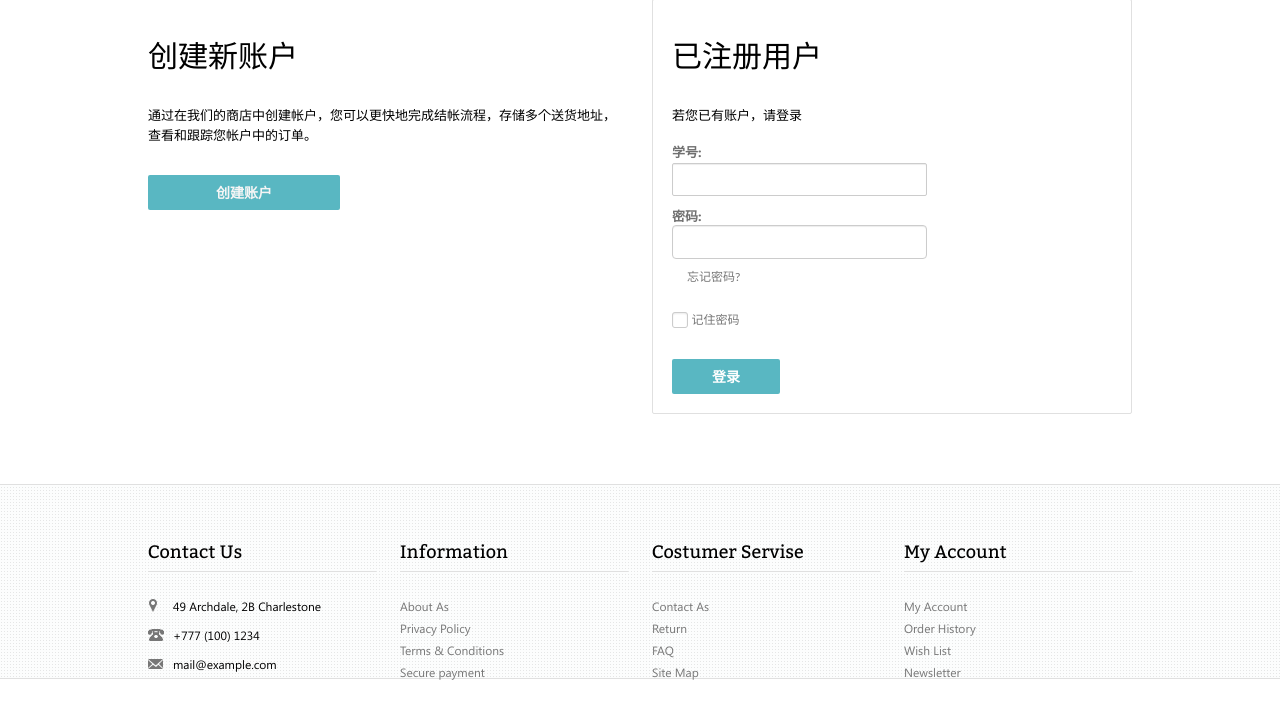
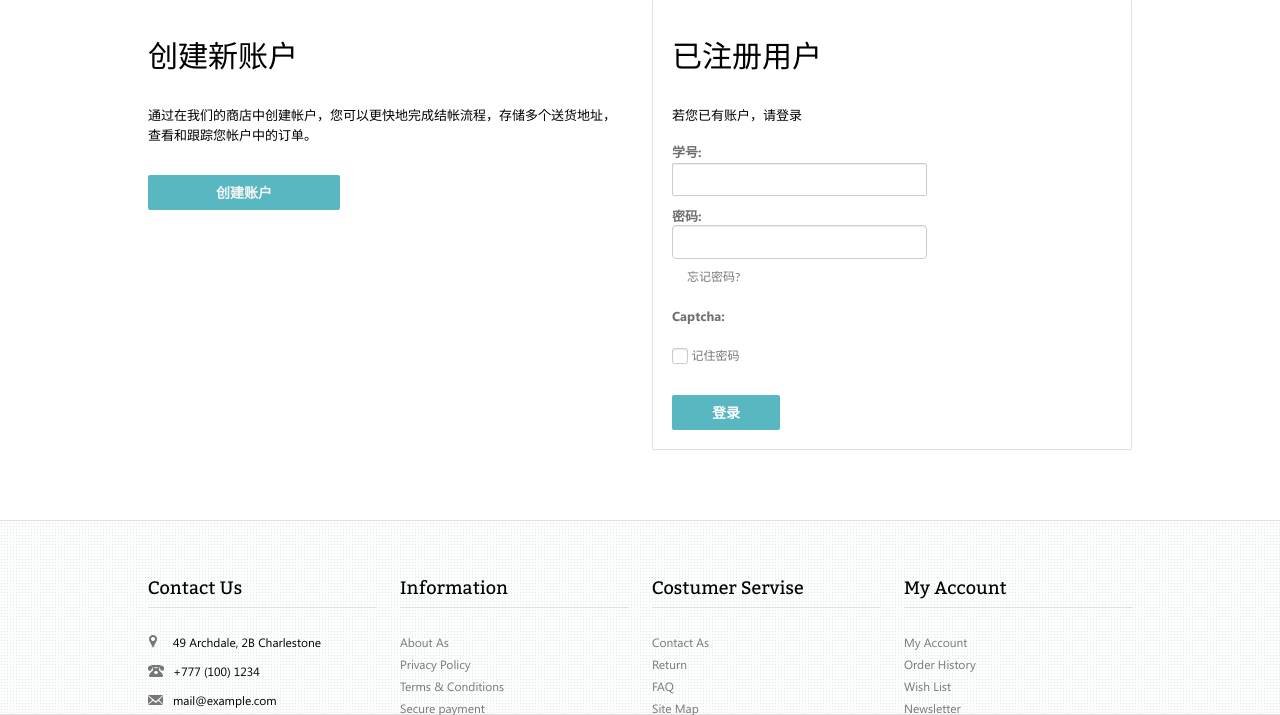
Before and after one commit to Tao-kun/bookStore, a Django app: page /login/ in a window 1280 px wide. Shown: the part 419-1134 px from the top of the page. Before the commit the page ends 1099 px from the top, so only its background shows below. Run offline with Django 3.2, Linux system fonts and the light colour scheme; some libraries are stand-ins or nearby versions.

Commit message:
添加登录页面的验证码功能

```diff
--- a/src/BookStore/settings.py
+++ b/src/BookStore/settings.py
@@ -40,7 +40,8 @@
     'django.contrib.staticfiles',
     'login_manage',
     'watch_buy',
-    'after_sold'
+    'after_sold',
+    'captcha'
 ]
 
 MIDDLEWARE = [
@@ -58,8 +59,7 @@
 TEMPLATES = [
     {
         'BACKEND': 'django.template.backends.django.DjangoTemplates',
-        'DIRS': [os.path.join(BASE_DIR, 'templates')]
-        ,
+        'DIRS': [os.path.join(BASE_DIR, 'templates')],
         'APP_DIRS': True,
         'OPTIONS': {
             'context_processors': [
--- a/src/BookStore/urls.py
+++ b/src/BookStore/urls.py
@@ -13,7 +13,7 @@
     1. Import the include() function: from django.conf.urls import url, include
     2. Add a URL to urlpatterns:  url(r'^blog/', include('blog.urls'))
 """
-from django.conf.urls import url
+from django.conf.urls import url, include
 from django.contrib import admin
 
 from after_sold import views as after_sold_views
@@ -44,7 +44,7 @@
     url(r'^product_page/', watch_buy_views.good_detail),
     url(r'^add_order/', watch_buy_views.add_order),
     url(r'^past_comment/', post_comments),
-    url(r'^show_comments/',watch_buy_views.show_comments),
+    url(r'^show_comments/', watch_buy_views.show_comments),
     url(r'^see_order/', after_sold_views.see_order),
     url(r'^order_detail/', after_sold_views.order_detail),
     url(r'^delete_item/', watch_buy_views.delete_item),
@@ -57,6 +57,6 @@
     url(r'^comment_order/', after_sold_views.comment_order),
     url(r'^cancel_return/', after_sold_views.cancel_return),
     url(r'^search/', watch_buy_views.search),
-    url(r'^$', login_manage_views.index)
-
+    url(r'^$', login_manage_views.index),
+    url(r'captcha/', include('captcha.urls'))
 ]
--- a/src/login_manage/forms.py
+++ b/src/login_manage/forms.py
@@ -1,4 +1,5 @@
 from django import forms
+from captcha.fields import CaptchaField
 
 form_style = {'class': 'form-control'}
 
@@ -6,3 +7,4 @@
 class LoginForm(forms.Form):
     studentID = forms.IntegerField(label='学号', widget=forms.TextInput(attrs=form_style))
     password = forms.CharField(label='密码', max_length=256, widget=forms.PasswordInput(attrs=form_style))
+    captcha = CaptchaField(label='验证码')
--- a/src/login_manage/templates/login_manage/login.html
+++ b/src/login_manage/templates/login_manage/login.html
@@ -36,6 +36,11 @@
                             <a class="forgot" id="forget_password">忘记密码?</a>
                         </div><!-- .password -->
 
+                        <div class="form-group" style="width: 58%;">
+                            <strong style="padding-bottom: 2px">{{ login_form.captcha.label_tag }}</strong><br/>
+                            <div style="padding-top: 3px">{{ login_form.captcha }}</div>
+                        </div><!-- 验证码 -->
+
                         <div class="remember">
                             <input class="niceCheck" type="checkbox" name="rememberpasswd"/>
                             <span class="rem">记住密码</span>
@@ -57,6 +62,8 @@
             layer.msg("密码错误，请重新输入");
         {% elif message == "学号错误！" %}
             layer.msg("学号错误，请重新输入");
+         {% elif message == "验证码错误！" %}
+            layer.msg("验证码错误，请重新输入！");
         {% endif %}
     </script>
     <script>
--- a/src/login_manage/views.py
+++ b/src/login_manage/views.py
@@ -53,7 +53,7 @@
             except:
                 message = "学号错误！"
         else:
-            message = "学号错误！"
+            message = "验证码错误！"
     login_form = LoginForm(request.POST)
     return render(request, "login_manage/login.html", locals())
 
```
Also changed, not shown: src/watch_buy/migrations/0005_auto_20190531_1712.py (added).
